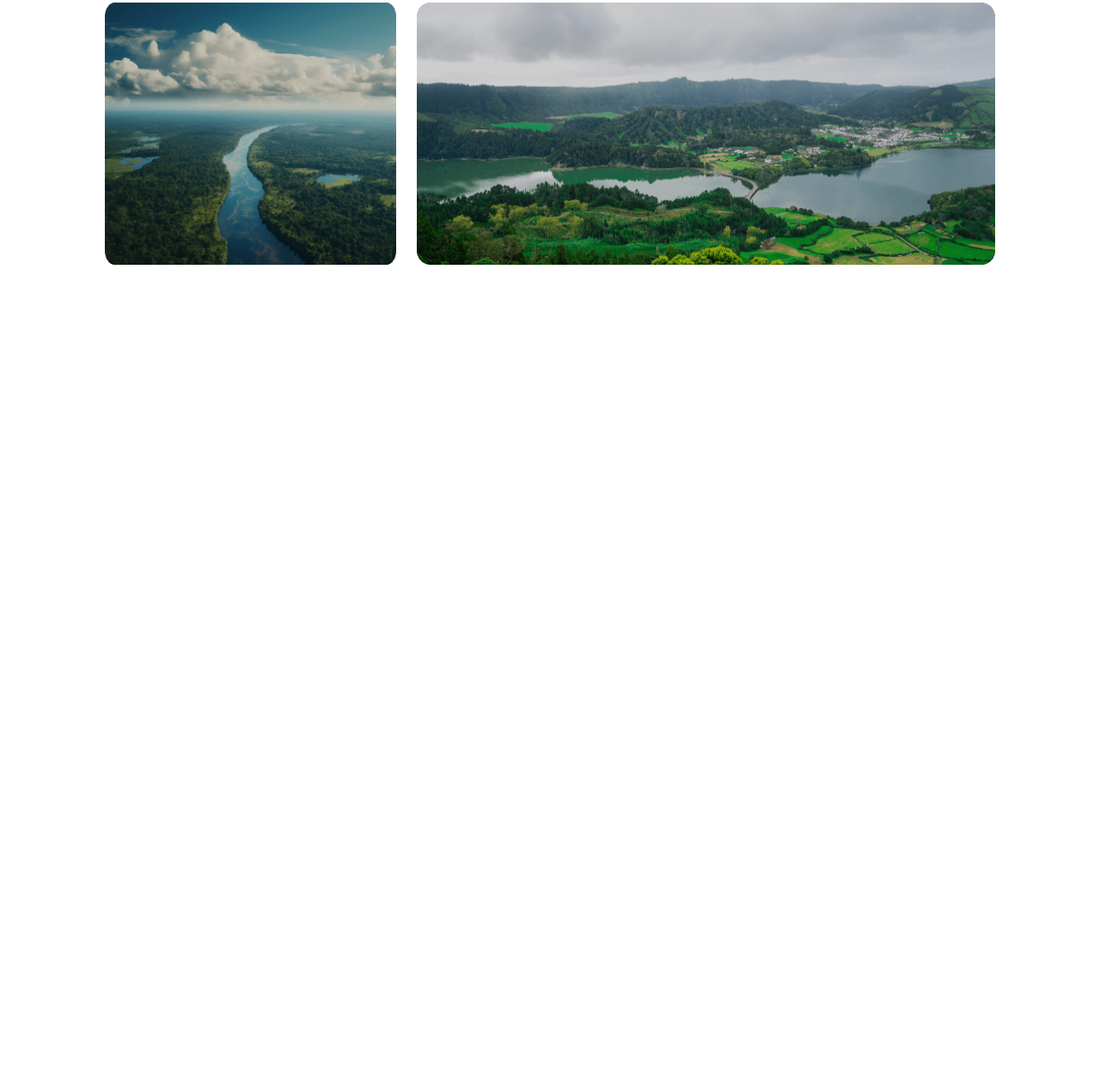
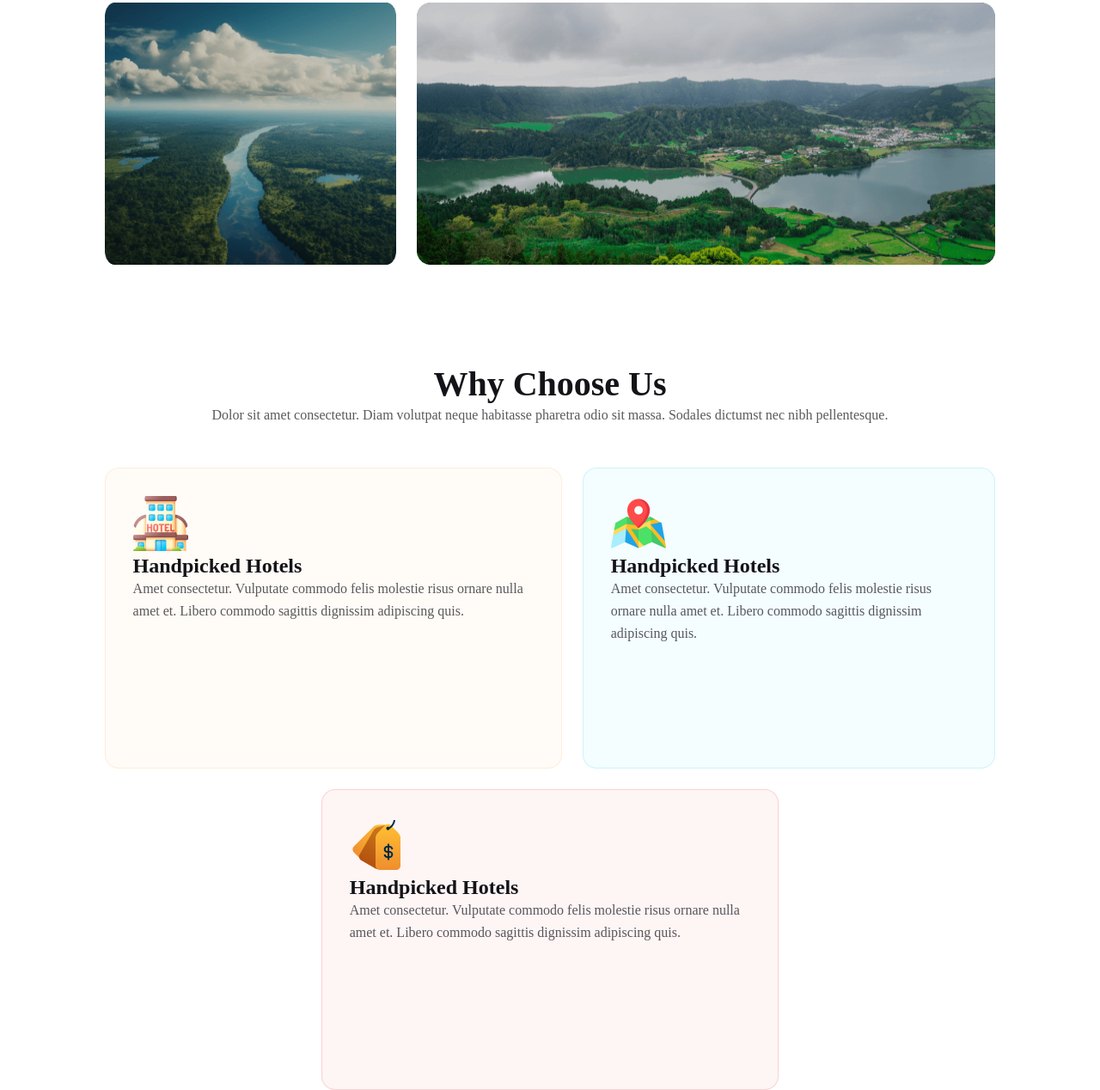
Before and after one commit to Dev-Muhammad-Suhan/Assignment2-NEW-Travel-Website, a plain HTML site: page index.html in a window 1280 px wide. Shown: the part 2204-3472 px from the top of the page at 86% size. Before the commit the page ends 2516 px from the top, so only its background shows below. Drawn offline with Linux system fonts and the light colour scheme.

Commit message:
Finished Choose Us Section

```diff
--- a/index.html
+++ b/index.html
@@ -126,6 +126,40 @@
     <!-- Why choose us Section -->
     <section class="container">
 
+        <div class="choose-us">
+
+            <div class="choose-us-content">
+                <h1 class="s-heading">Why Choose Us</h1>
+                <p class="s-description"> Dolor sit amet consectetur. Diam volutpat neque habitasse pharetra odio sit massa. Sodales dictumst nec nibh pellentesque.</p>
+            </div>
+
+            <div class="choose-us-box">
+                <!-- Row-1 -->
+                <div class="box-row1">
+                    <div class="box-01">
+                        <img src="./Images/hotel.png" alt="">
+                        <h4>Handpicked Hotels</h4>
+                        <p class="s-description">Amet consectetur. Vulputate commodo felis molestie risus  ornare nulla amet et. Libero commodo sagittis dignissim adipiscing quis.
+                    </div>
+                    <div class="box-02">
+                        <img src="./Images/map.png" alt="">
+                        <h4>Handpicked Hotels</h4>
+                        <p class="s-description">Amet consectetur. Vulputate commodo felis molestie risus  ornare nulla amet et. Libero commodo sagittis dignissim adipiscing quis.
+                    </div>
+                </div>
+
+                <!-- Row2 -->
+                <div class="box-row2">
+                    <div class="box-03">
+                        <img src="./Images/price-tag.png" alt="">
+                        <h4>Handpicked Hotels</h4>
+                        <p class="s-description">Amet consectetur. Vulputate commodo felis molestie risus  ornare nulla amet et. Libero commodo sagittis dignissim adipiscing quis.
+                    </div>
+                </div>
+            </div>
+
+        </div>
+
     </section>
 </body>
 
--- a/responsiv.css
+++ b/responsiv.css
@@ -108,4 +108,27 @@
         width: 100%;
 
     }
+
+    /* Why Choose Us Section */
+    .box-row1{
+        flex-direction: column;
+        gap: 24px;
+    }
+
+    .choose-us-box .box-row1 .box-01 {
+        width:85%;
+        height: 250px;
+    }
+    .choose-us-box .box-row1 .box-02 {
+        width:85%;
+        height: 250px;
+    }
+
+    .box-row2{
+        flex-direction: column;
+    }
+    .choose-us-box .box-row2 .box-03 {
+        width: 85%;
+        height: 250px;
+    }
 }
--- a/style.css
+++ b/style.css
@@ -227,13 +227,100 @@ nav {
     display: grid;
     gap: 24px;
     grid-template-areas:
-    "img1   img1    img1    img1    img2    img2    img2    img2"
-    "img3   img3    img4    img4    img4    img4    img5    img5"
-    "img6   img6    img6    img7    img7    img7    img7    img7"
+        "img1   img1    img1    img1    img2    img2    img2    img2"
+        "img3   img3    img4    img4    img4    img4    img5    img5"
+        "img6   img6    img6    img7    img7    img7    img7    img7"
     ;
 }
 
-.desti-img img{
+.desti-img img {
     width: 100%;
     height: 100%;
 }
+
+
+/* Why Choose us Section */
+.choose-us {
+    margin-top: 120px;
+}
+
+.choose-us-content {
+    text-align: center;
+    margin-bottom: 48px;
+}
+
+.choose-us-box .box-row1 img {
+    max-width: 64px;
+}
+
+.choose-us-box .box-row2 img {
+    max-width: 64px;
+}
+
+/* Row-1 */
+.choose-us-box .box-row1 .box-01 {
+    padding: 32px;
+    width: 45%;
+    height: 284px;
+    flex-shrink: 0;
+    border-radius: 16px;
+    border: 1px solid rgba(251, 181, 99, 0.20);
+    background: rgba(251, 181, 99, 0.05);
+}
+
+.choose-us-box .box-row1 .box-02 {
+    padding: 32px;
+    width: 40%;
+    height: 284px;
+    flex-shrink: 0;
+    border-radius: 16px;
+    border: 1px solid rgba(41, 206, 246, 0.20);
+    background: rgba(41, 206, 246, 0.05);
+}
+
+/* Row-2 */
+.choose-us-box .box-row2 .box-03 {
+    padding: 32px;
+    width: 45%;
+    height: 284px;
+    flex-shrink: 0;
+    border-radius: 16px;
+    border: 1px solid rgba(233, 68, 68, 0.20);
+    background: rgba(233, 68, 68, 0.05);
+}
+
+.box-01 h4 {
+    color: #131318;
+    font-size: 24px;
+    font-weight: 800;
+}
+.box-02 h4 {
+    color: #131318;
+    font-size: 24px;
+    font-weight: 800;
+}
+.box-03 h4 {
+    color: #131318;
+    font-size: 24px;
+    font-weight: 800;
+}
+.box-01 p{
+    max-width: 486px;
+}
+.box-02 p{
+    max-width: 486px;
+}
+.box-03 p{
+    max-width: 486px;
+}
+
+
+.box-row1{
+    margin-bottom: 24px;
+    display: flex;
+    justify-content: space-between;
+}
+.box-row2{
+    display: flex;
+    justify-content: center;
+}
```
